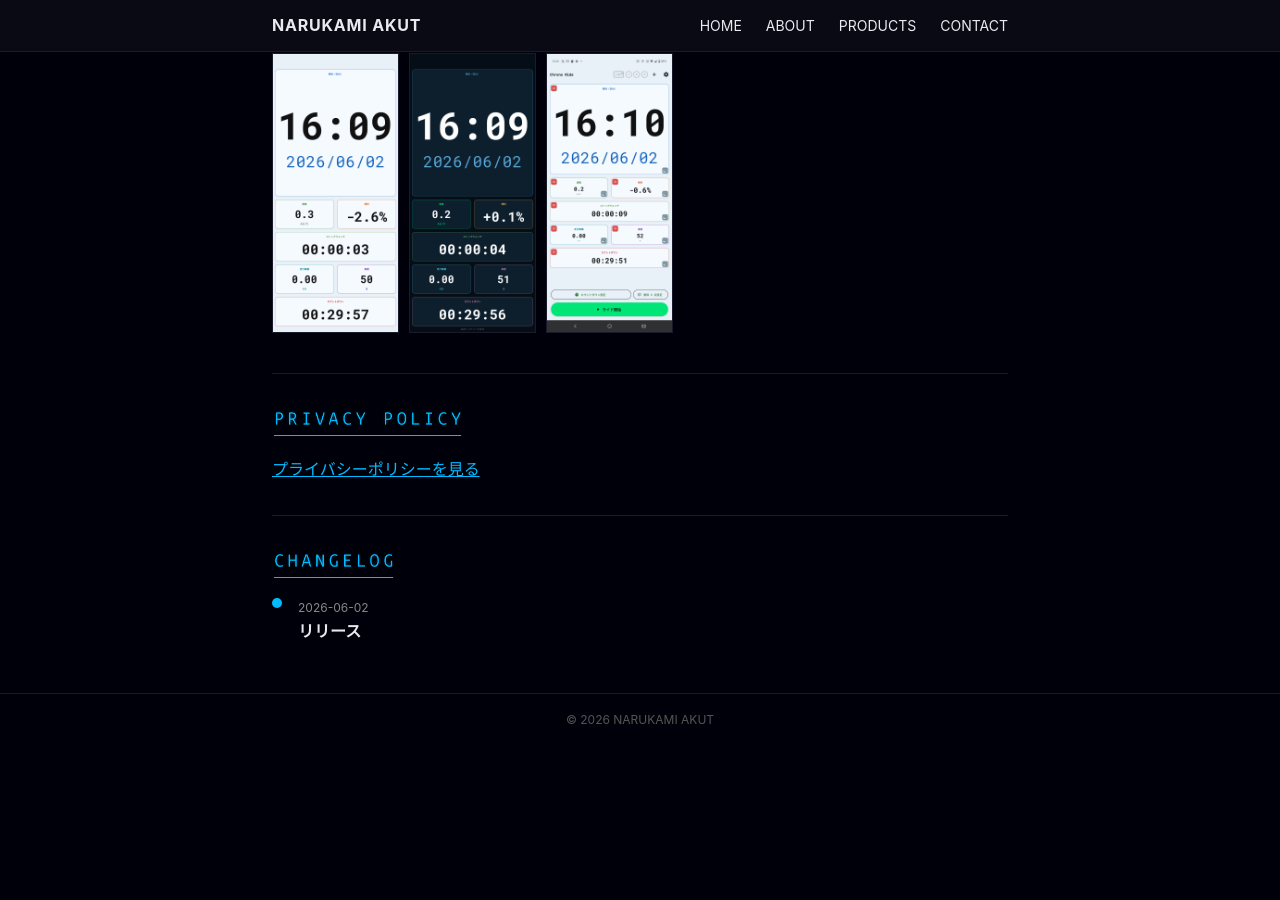
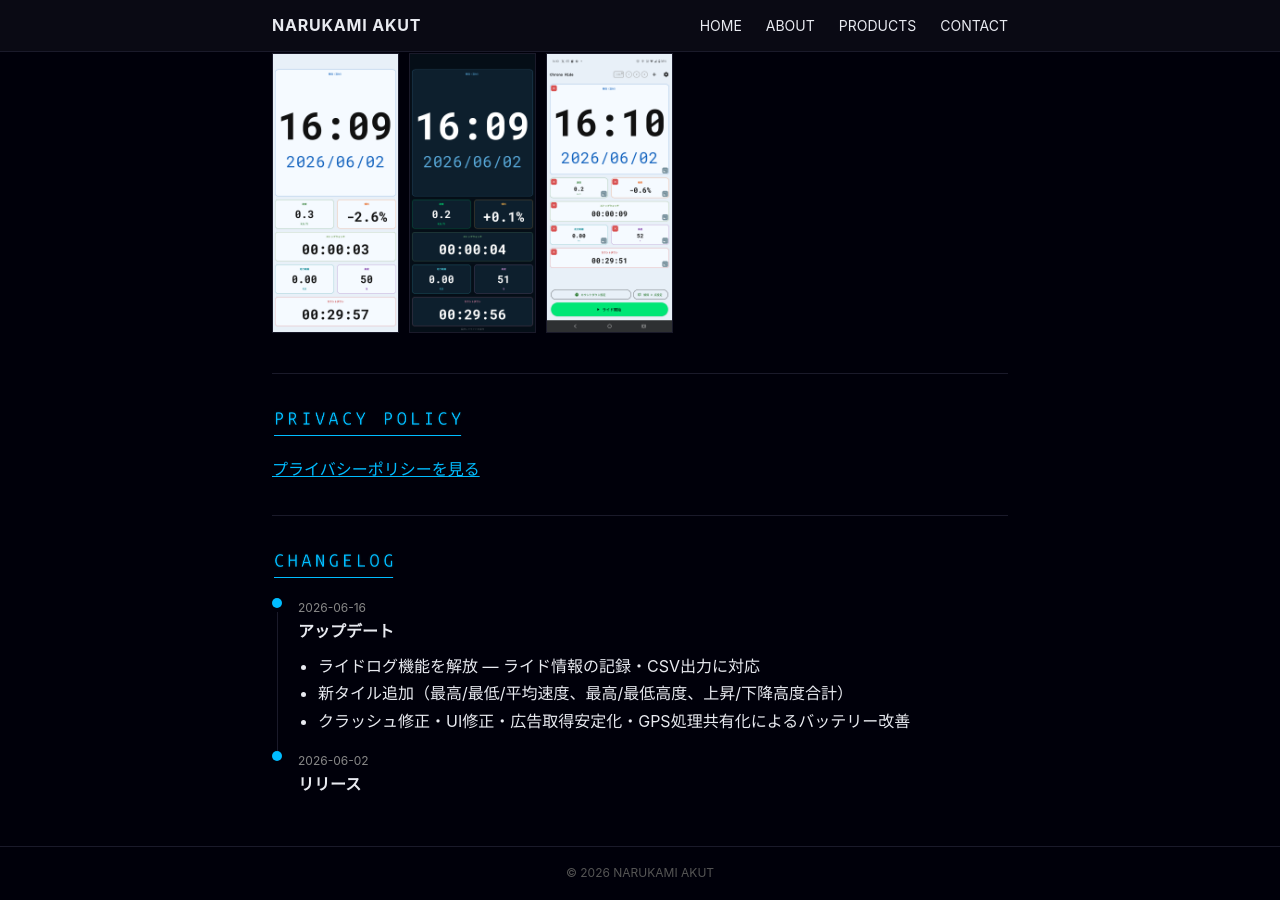
Before and after one commit to NARUKAMI-AKUT/narukami-akut.github.io, a Jekyll site: the page built from _apps/chrono-ride.md, in a window 1280 px wide and 900 px high, scrolled down 746 px. Built offline with Jekyll 4.4.1, drawn with Linux system fonts in a browser that asks for light colours; before the commit the page ends 1493 px from its top, so only the background shows below that.

Commit message:
feat: add ChronoRide v1.1.0 changelog
Co-Authored-By: Claude Sonnet 4.6 <noreply@anthropic.com>

```diff
--- a/_apps/chrono-ride.md
+++ b/_apps/chrono-ride.md
@@ -3,6 +3,13 @@ name: Chrono Ride
 order: 1
 status: released
 release_date: "2026-06-02"
+updates:
+  - date: "2026-06-16"
+    version: "v1.1.0"
+    items:
+      - "ライドログ機能を解放 — ライド情報の記録・CSV出力に対応"
+      - "新タイル追加（最高/最低/平均速度、最高/最低高度、上昇/下降高度合計）"
+      - "クラッシュ修正・UI修正・広告取得安定化・GPS処理共有化によるバッテリー改善"
 tagline: 走行中タッチ不要のサイクリング専用ウィジェットダッシュボード
 icon: /assets/images/chrono-ride/icon.png
 feature_graphic: /assets/images/chrono-ride/feature.png
```
